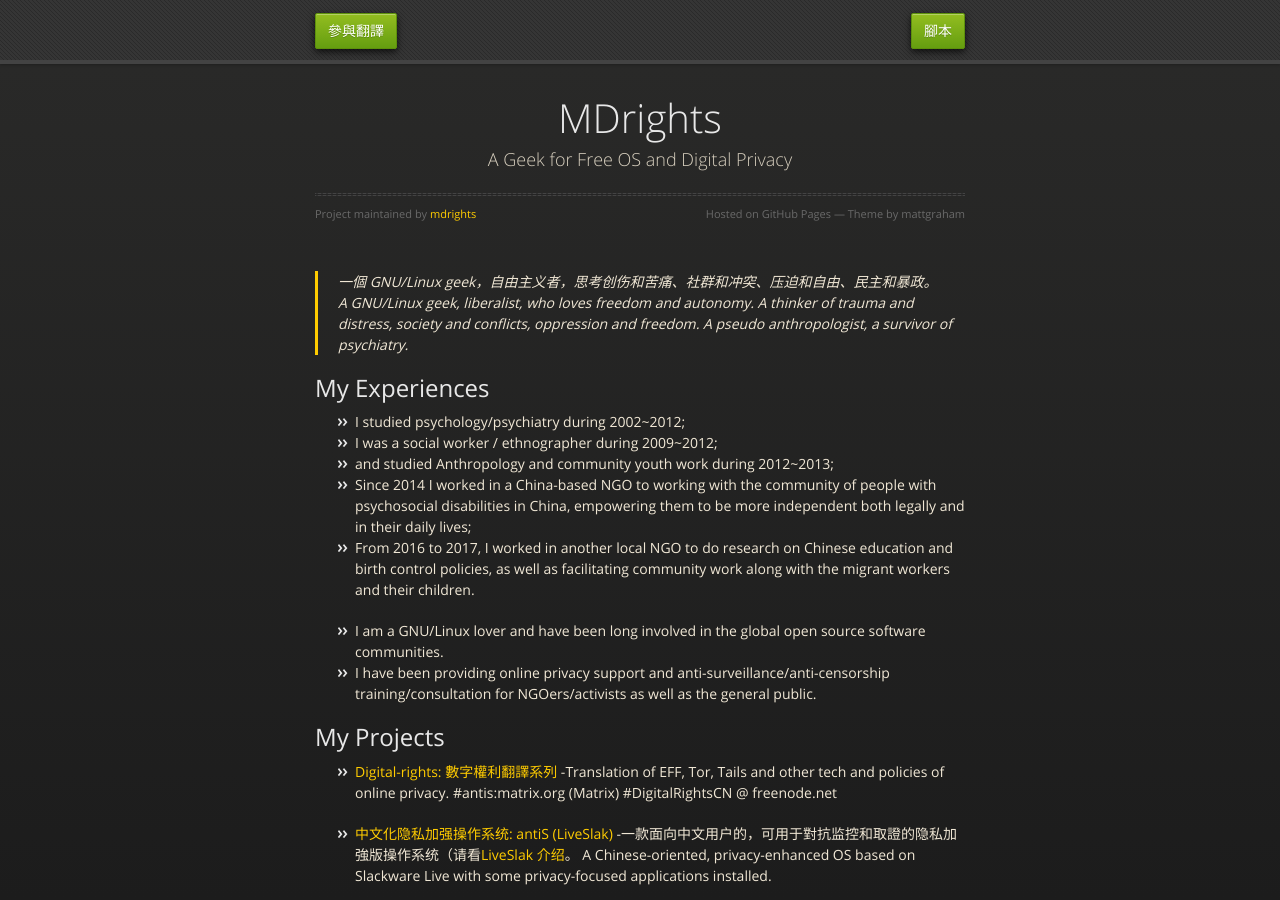
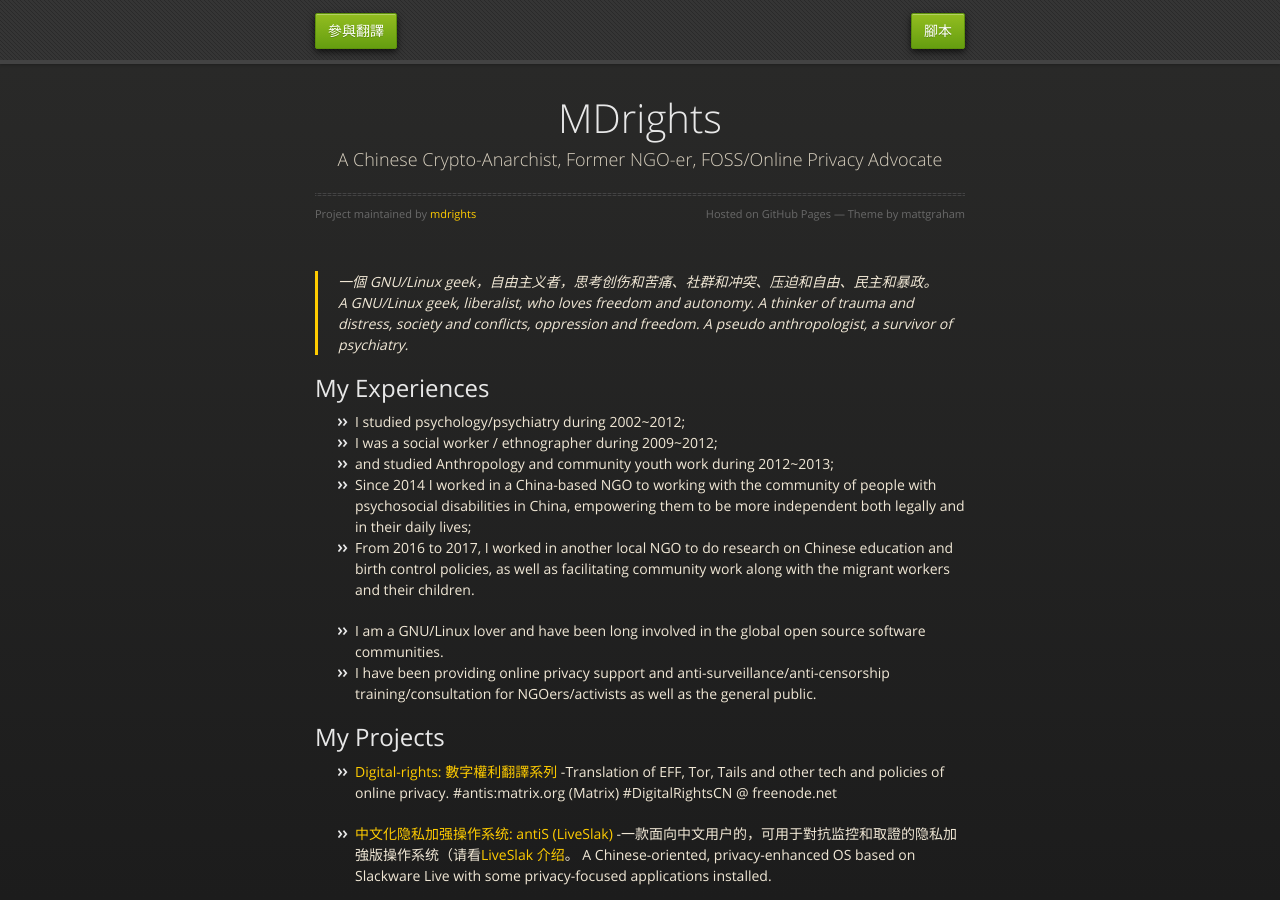
Before and after one commit to mdrights/mdrights.github.io, a Jekyll site: the page built from index.html, in a window 1280 px wide and 900 px high. Built offline with Jekyll 4.4.1, drawn with Linux system fonts in a browser that asks for light colours.

Commit message:
index.html: updated

```diff
--- a/index.html
+++ b/index.html
@@ -8,7 +8,7 @@ date: 2017-05-07
       <section>
         <div id="title">
           <h1>MDrights</h1>
-          <p>A Geek for Free OS and Digital Privacy</p>
+          <p>A Chinese Crypto-Anarchist, Former NGO-er, FOSS/Online Privacy Advocate </p>
           <hr>
           <span class="credits left">Project maintained by <a href="https://github.com/mdrights">mdrights</a></span>
           <span class="credits right">Hosted on GitHub Pages &mdash; Theme by mattgraham</span>
```
